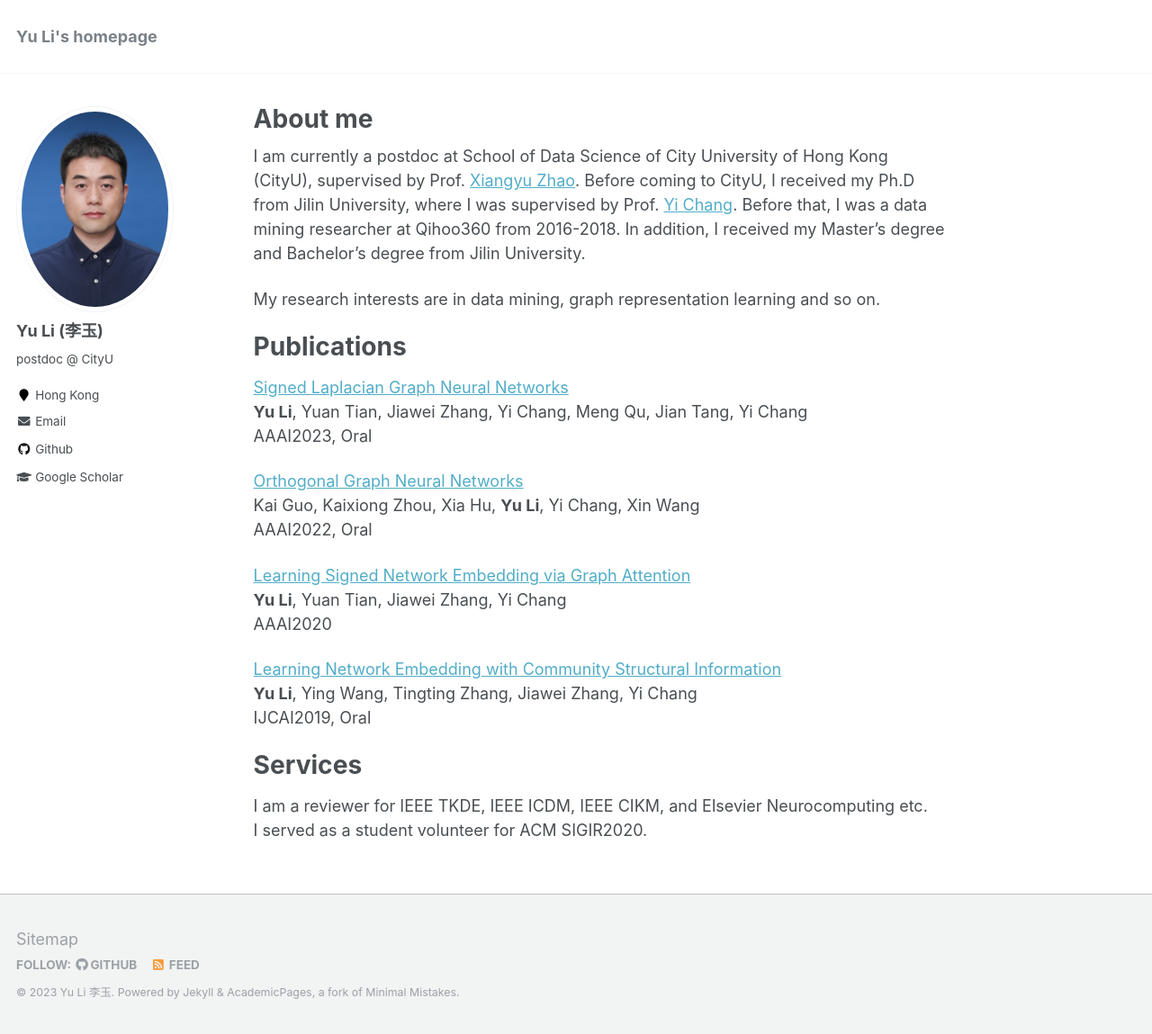
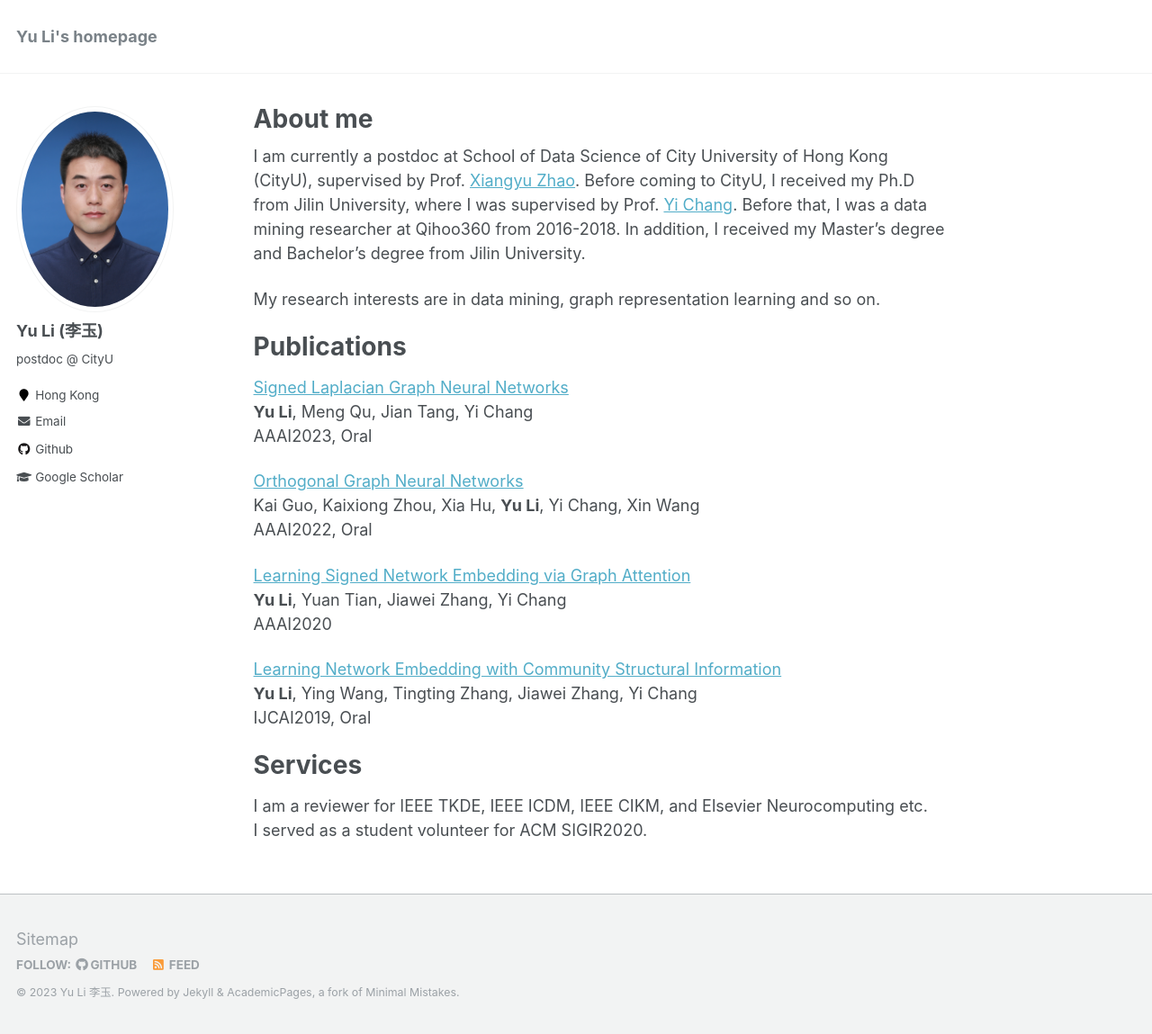
Before and after one commit to liyu1990/liyu1990.github.io, a Jekyll site: the page built from _pages/about.md, in a window 1280 px wide and 1149 px high. Shown: the whole window at 90% size. Built offline with Jekyll 4.4.1, drawn with Linux system fonts in a browser that asks for light colours.

Commit message:
Update about.md

```diff
--- a/_pages/about.md
+++ b/_pages/about.md
@@ -17,7 +17,7 @@ My research interests are in data mining, graph representation learning and so o
 Publications
 ======
 [Signed Laplacian Graph Neural Networks](http://liyu1990.github.io/files/paper2.pdf)
-**Yu Li**, Yuan Tian, Jiawei Zhang, Yi Chang, Meng Qu, Jian Tang, Yi Chang
+**Yu Li**, Meng Qu, Jian Tang, Yi Chang
 AAAI2023, Oral
 
 [Orthogonal Graph Neural Networks](http://liyu1990.github.io/files/paper2.pdf)
```
